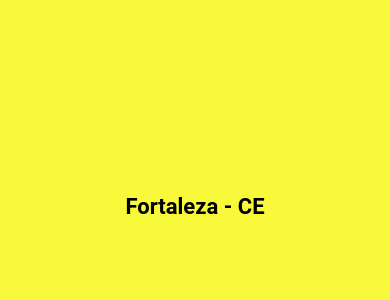
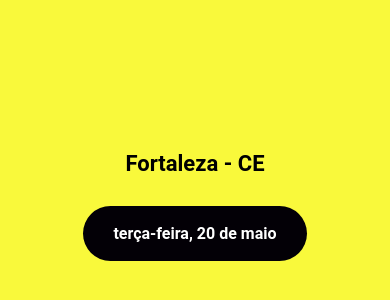
Before and after one commit to kevendasilva/weather-app, a React Native app: screen / in a window 390 px wide. Shown: the part 216-516 px from the top of the page. Built offline with nearby package versions, Linux system fonts and the light colour scheme.

Commit message:
creating datetime component

```diff
--- a/App.tsx
+++ b/App.tsx
@@ -1,11 +1,14 @@
 import { View, Text } from 'react-native';
+
 import { Container } from './src/components/Container';
+import { DateTime } from './src/components/DateTime'
 import { Location } from './src/components/Location'
 
 export default function App() {
   return (
     <Container>
       <Location city="Fortaleza" state="CE" />
+      <DateTime datetime="terça-feira, 20 de maio" />
     </Container>
   );
 }
--- a/src/components/Container.tsx
+++ b/src/components/Container.tsx
@@ -19,5 +19,6 @@ const styles = StyleSheet.create({
     backgroundColor: '#F9F93B',
     alignItems: 'center',
     justifyContent: 'center',
+    gap: 30,
   },
 });
--- /dev/null
+++ b/src/components/DateTime.tsx
@@ -0,0 +1,30 @@
+import { FunctionComponent } from 'react'
+import { StyleSheet, Text, View } from 'react-native'
+
+type DateTimeProps = {
+  datetime: string
+};
+
+export const DateTime: FunctionComponent<DateTimeProps> = ({ datetime }) => {
+  return (
+    <View style={ styles.datetimeContainer }>
+      <Text style={ styles.datetime }>{ datetime }</Text>
+    </View>
+  );
+};
+
+const styles = StyleSheet.create({
+  datetime: {
+    fontFamily: 'Roboto',
+    fontWeight: '700',
+    fontSize: 16,
+    lineHeight: 19,
+    color: '#FFFFFF'
+  },
+  datetimeContainer: {
+    backgroundColor: '#030006',
+    borderRadius: 40,
+    paddingHorizontal: 30,
+    paddingVertical: 18,
+  }
+});
```
